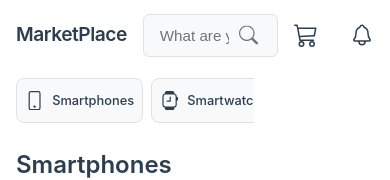
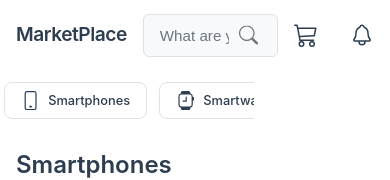
Before and after one commit to qaramanis/marketplace, a React (Vite) app: page / in a window 390 px wide. Shown: the top 180 px of the page. Built offline with nearby package versions, Linux system fonts and the light colour scheme.

Commit message:
Update CategoryBar.css

```diff
--- a/src/css/CategoryBar.css
+++ b/src/css/CategoryBar.css
@@ -1,5 +1,5 @@
 .category-bar {
-    width: 100%;
+    width: 65%;
     padding: 1rem ;
     background-color: white;
 }
@@ -8,7 +8,7 @@
     width: 100%;
     display: flex;
     gap: 1rem;
-    justify-content: space-between;
+    justify-content: flex-start;
 }
 
 .category-button {
@@ -16,12 +16,14 @@
     align-items: center;
     gap: 0.5rem;
     padding: 0.75rem 1.25rem;
-    background-color: #f8f9fa;
+    background-color: white;
     border: 1px solid #e1e1e1;
     border-radius: 8px;
     cursor: pointer;
     transition: all 0.2s ease;
     color: #2c3e50;
+    cursor: pointer;
+    white-space: nowrap;
 }
 
 .category-button:hover {
@@ -44,23 +46,28 @@
       width: 100%;
       padding: 0.5rem 0;
       overflow-x: auto;
+      -webkit-overflow-scrolling: touch;
+      -ms-overflow-style: none;
+        scrollbar-width: none;
     }
 
+    .category-bar::-webkit-scrollbar {
+        display: none;
+      }
+
     .category-container {
-        padding: 0 1rem;
-        justify-content: space-between;
-        gap: 0.5rem;
-        width: 100%;
-        }
+        padding: 0.25rem;
+        width: max-content;
+        gap: 0.75rem;
+    }
 
     .category-button {
-        white-space: nowrap;
-        flex: 1;
-        padding: 0.75rem 0.5rem;
-        min-width: min-content;
+        padding: 0.5rem 1rem;
+    flex-shrink: 0;
     }
 
     .category-name {
         font-size: 0.8rem;
     }
+
 }
```
